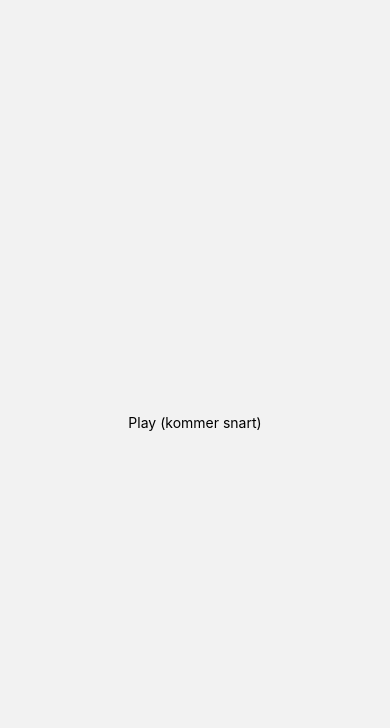
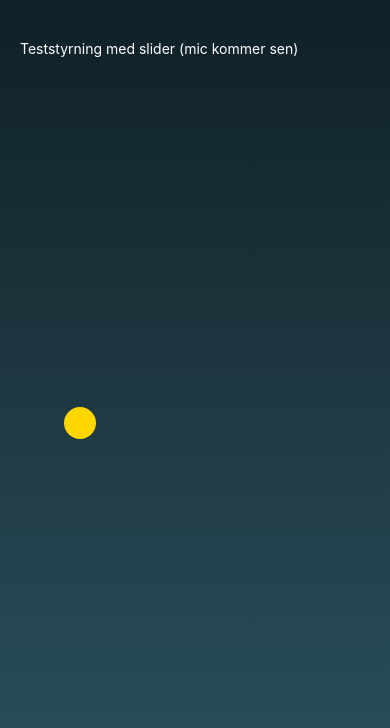
Before and after one commit to maxcar98/VoiceGlide, a React Native app: screen /Play in a window 390 px wide. Shown: the top 728 px of the page. Built offline with nearby package versions, Linux system fonts and the light colour scheme.

Commit message:
lade till en player på play-skärmen som går upp och ner med en slider

```diff
--- a/package.json
+++ b/package.json
@@ -9,6 +9,7 @@
     "web": "expo start --web"
   },
   "dependencies": {
+    "@react-native-community/slider": "5.0.1",
     "@react-navigation/native": "^7.1.17",
     "@react-navigation/native-stack": "^7.3.26",
     "expo": "~54.0.10",
--- a/src/components/Player.tsx
+++ b/src/components/Player.tsx
@@ -0,0 +1,18 @@
+import React from "react";
+import { View } from "react-native";
+
+export default function Player({ x, y }: { x: number; y: number }) {
+  return (
+    <View
+      style={{
+        position: "absolute",
+        left: x - 16,
+        top: y - 16,
+        width: 32,
+        height: 32,
+        borderRadius: 16,
+        backgroundColor: "gold",
+      }}
+    />
+  );
+}
--- a/src/screens/PlayScreen.tsx
+++ b/src/screens/PlayScreen.tsx
@@ -1,10 +1,47 @@
-import React from "react";
-import { Text, View } from "react-native";
+import Slider from "@react-native-community/slider";
+import { LinearGradient } from "expo-linear-gradient";
+import React, { useEffect, useState } from "react";
+import { Dimensions, Text, View } from "react-native";
+import Player from "../components/Player";
 
 export default function PlayScreen() {
+  const H = Dimensions.get("window").height;
+  const [targetY, setTargetY] = useState(H * 0.5);
+  const [y, setY] = useState(H * 0.5);
+
+  useEffect(() => {
+    let raf = 0;
+    const tick = () => {
+      const next = y + (targetY - y) * 0.2 + 0.2;
+      const clamped = Math.max(0, Math.min(H, next));
+      setY(clamped);
+      raf = requestAnimationFrame(tick);
+    };
+    raf = requestAnimationFrame(tick);
+    return () => cancelAnimationFrame(raf);
+  }, [y, targetY, H]);
+
   return (
-    <View style={{ flex: 1, alignItems: "center", justifyContent: "center" }}>
-      <Text>Play (kommer snart)</Text>
-    </View>
+    <LinearGradient
+      colors={["#0f2027", "#203a43", "#2c5364"]}
+      style={{ flex: 1 }}
+    >
+      <Text style={{ color: "white", position: "absolute", top: 40, left: 20 }}>
+        Teststyrning med slider (mic kommer sen)
+      </Text>
+
+      <View style={{ flex: 1 }}>
+        <Player x={80} y={y} />
+      </View>
+
+      <View style={{ padding: 16 }}>
+        <Slider
+          minimumValue={0}
+          maximumValue={1}
+          value={0.5}
+          onValueChange={(v) => setTargetY(H * (1 - v))}
+        />
+      </View>
+    </LinearGradient>
   );
 }
```
Also changed, not shown: 1 other file (tests, documents, lock files or other folders).
